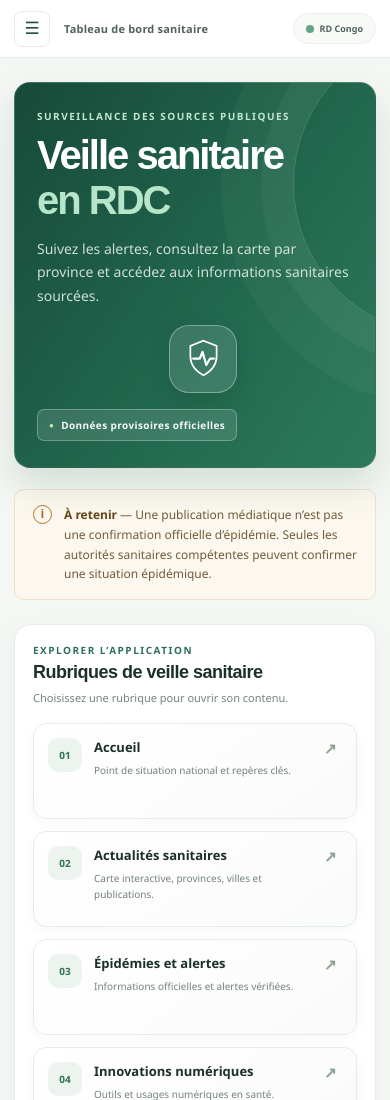
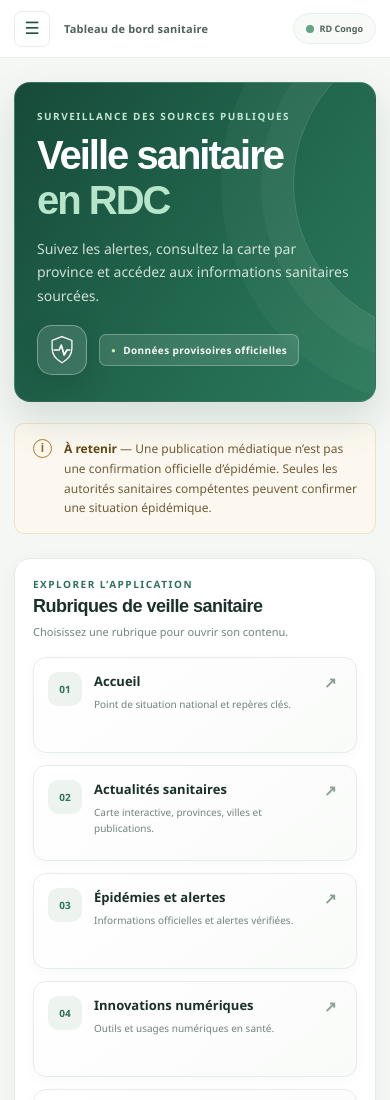
Before and after one commit to josephkalumendo-sys/SITE-WEB-SANITAIRE, a plain HTML site: page index.html in a window 390 px wide. Shown: the top 1100 px of the page. Drawn offline with Linux system fonts and the light colour scheme.

Commit message:
Auto-commit: save workspace changes
Co-authored-by: Copilot <223556219+Copilot@users.noreply.github.com>

```diff
--- a/styles.css
+++ b/styles.css
@@ -1938,6 +1938,24 @@ footer {
     border-radius: 16px;
   }
 
+  .app-section#accueil .intro-aside {
+    align-items: center;
+    flex-direction: row;
+    flex-wrap: wrap;
+    gap: 12px;
+  }
+
+  .home-logo-mark {
+    width: 50px;
+    height: 50px;
+    border-radius: 15px;
+  }
+
+  .home-logo-mark svg {
+    width: 34px;
+    height: 34px;
+  }
+
   .app-section#accueil .intro::after {
     top: -50px;
     right: -220px;
```
